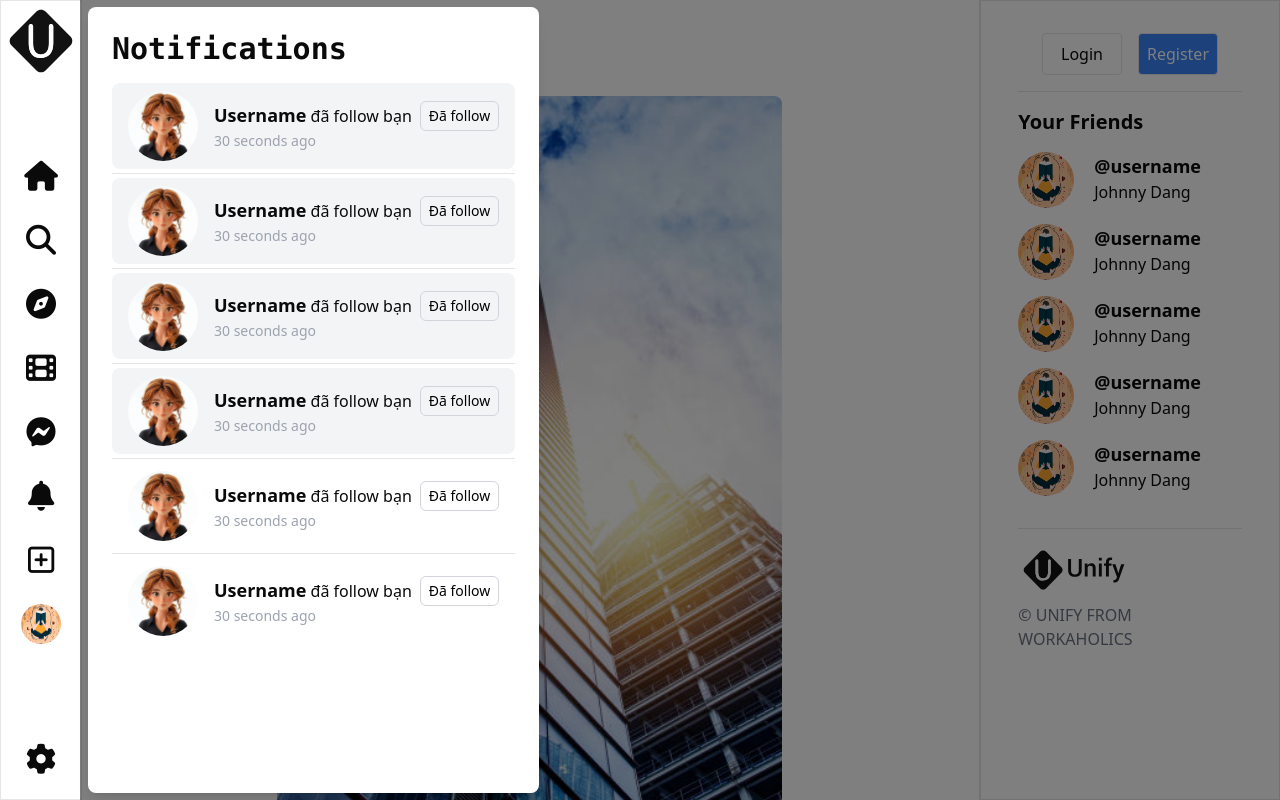
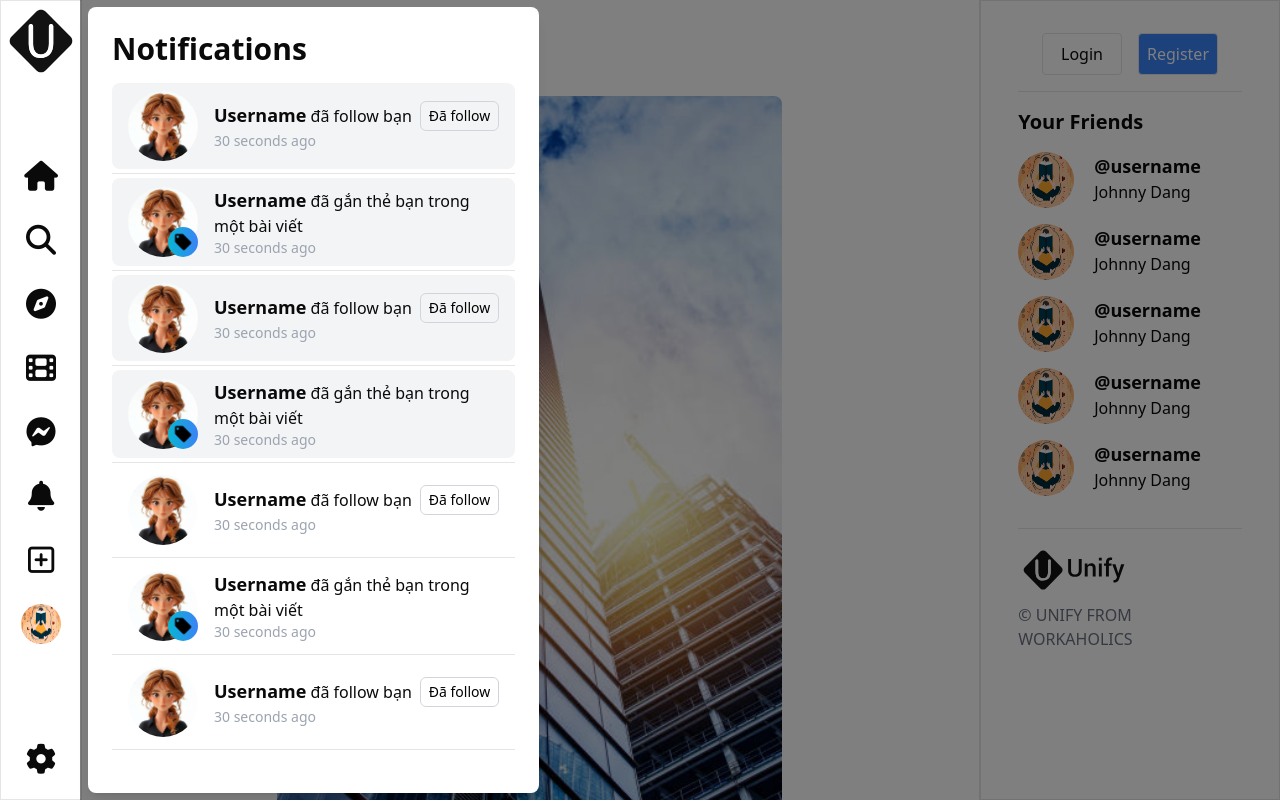
Before and after one commit to v06012005/UNIFY, a Next.js app in the folder frontend/: page / in a window 1280 px wide. Both pictures are taken after a click on the button "Notifications". Built offline with nearby package versions, Linux system fonts and the light colour scheme.

Commit message:
Update Notifications

```diff
--- /dev/null
+++ b/frontend/components/global/NotificationModal.jsx
@@ -0,0 +1,46 @@
+"use client";
+
+import React from "react";
+import { FollowNotification } from "@/components/ui/follow_notification.jsx";
+import { TagNotification } from "@/components/ui/tag_notification";
+
+const NotificationModal = ({ isNotificationOpen, modalRef }) => {
+  if (!isNotificationOpen) return null;
+
+  const notifications = Array.from({ length: 9 }, (_, index) => ({
+    id: index + 1,
+    type: index % 2 === 0 ? "follow" : "tag",
+    isSeen: index > 3,
+    timestamp: Date.now() - index * 1000 * 60 * 5,
+  }));
+
+  const sortedNotifications = notifications.sort(
+    (a, b) => b.timestamp - a.timestamp
+  );
+
+  return (
+    <div className="fixed inset-0 left-20 bg-black bg-opacity-50 z-50 flex items-center">
+      <div
+        ref={modalRef}
+        className="bg-white left-2 rounded-lg shadow-lg w-128 p-6 relative"
+        style={{ height: "calc(100vh - 0.37cm)" }}
+      >
+        <h1 className="font-extrabold text-3xl mb-4">Notifications</h1>
+        <div className="grid place-content-start gap-1 max-h-[85vh] overflow-y-auto">
+          {sortedNotifications.map((notification, index) => (
+            <React.Fragment key={notification.id}>
+              {notification.type === "follow" ? (
+                <FollowNotification isSeen={notification.isSeen} />
+              ) : (
+                <TagNotification isSeen={notification.isSeen} />
+              )}
+              {index < sortedNotifications.length - 1 && <hr />}
+            </React.Fragment>
+          ))}
+        </div>
+      </div>
+    </div>
+  );
+};
+
+export default NotificationModal;
--- a/frontend/components/global/SideBar.jsx
+++ b/frontend/components/global/SideBar.jsx
@@ -3,88 +3,9 @@
 import React, { useState, useEffect, useRef, useCallback } from "react";
 import Link from "next/link";
 import Image from "next/image";
-import Avatar from "@/public/images/avt.jpg";
-import avatar from '@/public/images/test1.png'
-
-const NavButton = React.memo(function NavButton({ iconClass, href = "", title = "" }) {
-
-  return (
-    <Link title={title}
-      href={href}
-      className={`w-full flex h-full items-center text-center transition delay-100 ease-in-out duration-100 hover:bg-[#D9D9D9]`}
-    >
-      <i className={`${iconClass} w-full`}></i>
-    </Link>
-  )
-});
-
-const NotificationItem = React.memo(({ isSeen = false }) => (
-  <div
-    className={`p-2 px-4 rounded-lg items-center ${isSeen ? "" : "bg-gray-100"
-      }`}
-  >
-    <div className="flex items-center gap-4">
-      <Image
-        src={Avatar}
-        width={70}
-        height={70}
-        alt="User"
-        className="rounded-full"
-      />
-      <div className={"flex flex-col"}>
-        <div className={"flex gap-2"}>
-          <p>
-            <strong className={"font-black text-lg"}>Username</strong> đã follow
-            bạn
-          </p>
-          <button
-            className={
-              "border border-gray-300 rounded-md px-2 py-1 text-sm bg-transparent text-black"
-            }
-          >
-            Đã follow
-          </button>
-        </div>
-        <small className={"text-gray-400 text-sm"}>30 seconds ago</small>
-      </div>
-    </div>
-  </div>
-));
-
-const NotificationModal = ({ isNotificationOpen, modalRef }) => {
-  if (!isNotificationOpen) return null;
-
-  const notifications = Array.from({ length: 6 }, (_, index) => ({
-    id: index + 1,
-    isSeen: index > 3,
-  }));
-
-  return (
-    <div
-      className={
-        "fixed inset-0 left-20 bg-black bg-opacity-50 z-50 flex items-center"
-      }
-    >
-      <div
-        ref={modalRef}
-        className={"bg-white left-2 rounded-lg shadow-lg w-128 p-6 relative"}
-        style={{ height: "calc(100vh - 0.37cm)" }}
-      >
-        <h1 className="font-extrabold text-3xl font-mono mb-4">
-          Notifications
-        </h1>
-        <div className="grid place-content-start gap-1">
-          {notifications.map((notification, index) => (
-            <React.Fragment key={notification.id}>
-              <NotificationItem isSeen={notification.isSeen} />
-              {index < notifications.length - 1 && <hr />}
-            </React.Fragment>
-          ))}
-        </div>
-      </div>
-    </div>
-  );
-};
+import avatar from "@/public/images/test1.png";
+import NotificationModal from "@/components/global/NotificationModal";
+import NavButton from "@/components/ui/button_sidebar.jsx";
 
 const SideBar = () => {
   const [isNotificationOpen, setIsNotificationOpen] = useState(false);
@@ -125,21 +46,34 @@ const SideBar = () => {
         />
         <ul className="text-3xl flex flex-col justify-center grow w-full">
           <li className="h-16">
-            <NavButton title="Home" href="/" iconClass={"fa-solid fa-house"} />
+            <NavButton title="Home" href="/" iconClass="fa-solid fa-house" />
           </li>
           <li className="h-16">
-            <NavButton title="Search" href="/" iconClass={"fa-solid fa-magnifying-glass"} />
+            <NavButton
+              title="Search"
+              href="/"
+              iconClass="fa-solid fa-magnifying-glass"
+            />
           </li>
           <li className="h-16">
-            <NavButton title="Explore" href="/explore" iconClass={"fa-solid fa-compass"} />
+            <NavButton
+              title="Explore"
+              href="/explore"
+              iconClass="fa-solid fa-compass"
+            />
           </li>
           <li className="h-16">
-            <NavButton title="Reels" href="/reels" iconClass={"fa-solid fa-film"} />
+            <NavButton
+              title="Reels"
+              href="/reels"
+              iconClass="fa-solid fa-film"
+            />
           </li>
           <li className="h-16">
-            <NavButton title="Messages"
+            <NavButton
+              title="Messages"
               href="/messages"
-              iconClass={"fa-brands fa-facebook-messenger"}
+              iconClass="fa-brands fa-facebook-messenger"
             />
           </li>
           <li className="h-16">
@@ -153,18 +87,28 @@ const SideBar = () => {
             </button>
           </li>
           <li className="h-16">
-            <NavButton title="Create post" href="/posts" iconClass={"fa-regular fa-square-plus"} />
+            <NavButton
+              title="Create post"
+              href="/posts"
+              iconClass="fa-regular fa-square-plus"
+            />
           </li>
           <li className="h-16">
-            <Link title="Your profile"
+            <Link
+              title="Your profile"
               href="/profile"
-              className={`w-full flex h-full items-center`}
+              className="w-full flex h-full items-center"
             >
-              <Image src={avatar} alt="User profile image" className="h-10 w-10 mx-auto rounded-full" />
+              <Image
+                src={avatar}
+                alt="User profile image"
+                className="h-10 w-10 mx-auto rounded-full"
+              />
             </Link>
           </li>
         </ul>
-        <Link title="Settings"
+        <Link
+          title="Settings"
           className="w-20 flex h-20 text-3xl items-center text-center transition delay-100 ease-in-out duration-100 hover:bg-[#D9D9D9]"
           href="/settings/edit-profile"
         >
--- /dev/null
+++ b/frontend/components/ui/button_sidebar.jsx
@@ -0,0 +1,22 @@
+"use client";
+
+import React from "react";
+import Link from "next/link";
+
+const NavButton = React.memo(function NavButton({
+  iconClass,
+  href = "",
+  title = "",
+}) {
+  return (
+    <Link
+      title={title}
+      href={href}
+      className="w-full flex h-full items-center text-center transition delay-100 ease-in-out duration-100 hover:bg-[#D9D9D9]"
+    >
+      <i className={`${iconClass} w-full`}></i>
+    </Link>
+  );
+});
+
+export default NavButton;
--- /dev/null
+++ b/frontend/components/ui/follow_notification.jsx
@@ -0,0 +1,35 @@
+"use client";
+
+import React from "react";
+import Image from "next/image";
+import Avatar from "@/public/images/avt.jpg";
+
+export const FollowNotification = React.memo(({ isSeen = false }) => (
+  <div
+    className={`p-2 px-4 rounded-lg items-center ${
+      isSeen ? "" : "bg-gray-100"
+    }`}
+  >
+    <div className="flex items-center gap-4">
+      <Image
+        src={Avatar}
+        width={70}
+        height={70}
+        alt="User"
+        className="rounded-full"
+      />
+      <div className={"flex flex-col"}>
+        <div className={"flex gap-2"}>
+          <p>
+            <strong className={"font-extrabold text-lg"}>Username</strong> đã follow
+            bạn
+          </p>
+          <button className="border border-gray-300 rounded-md px-2 py-1 text-sm bg-transparent text-black">
+            Đã follow
+          </button>
+        </div>
+        <small className={"text-gray-400 text-sm"}>30 seconds ago</small>
+      </div>
+    </div>
+  </div>
+));
--- /dev/null
+++ b/frontend/components/ui/tag_notification.jsx
@@ -0,0 +1,41 @@
+"use client";
+
+import React from "react";
+import Image from "next/image";
+import Avatar from "@/public/images/avt.jpg";
+import TagName from "@/public/images/tag.png";
+export const TagNotification = React.memo(({ isSeen = false }) => (
+  <div
+    className={`p-2 px-4 rounded-lg items-center ${
+      isSeen ? "" : "bg-gray-100"
+    }`}
+  >
+    <div className="flex items-center gap-4">
+      <div className="relative w-[70px] h-[70px]">
+        <Image
+          src={Avatar}
+          width={70}
+          height={70}
+          alt="User"
+          className="rounded-full"
+        />
+        <Image
+          src={TagName}
+          width={30}
+          height={30}
+          alt="tagname"
+          className="absolute bottom-0 right-0 rounded-full object-center bg-gradient-to-r from-cyan-500 to-blue-500"
+        />
+      </div>
+      <div className="flex flex-col justify-between max-w-64">
+        <div className="flex gap-2">
+          <p className="line-clamp-2">
+            <strong className="font-extrabold text-lg">Username</strong> đã gắn
+            thẻ bạn trong một bài viết
+          </p>
+        </div>
+        <small className="text-gray-400 text-sm">30 seconds ago</small>
+      </div>
+    </div>
+  </div>
+));
```
Also changed, not shown: frontend/public/images/tag.png (added), frontend/public/tag.svg (added).
